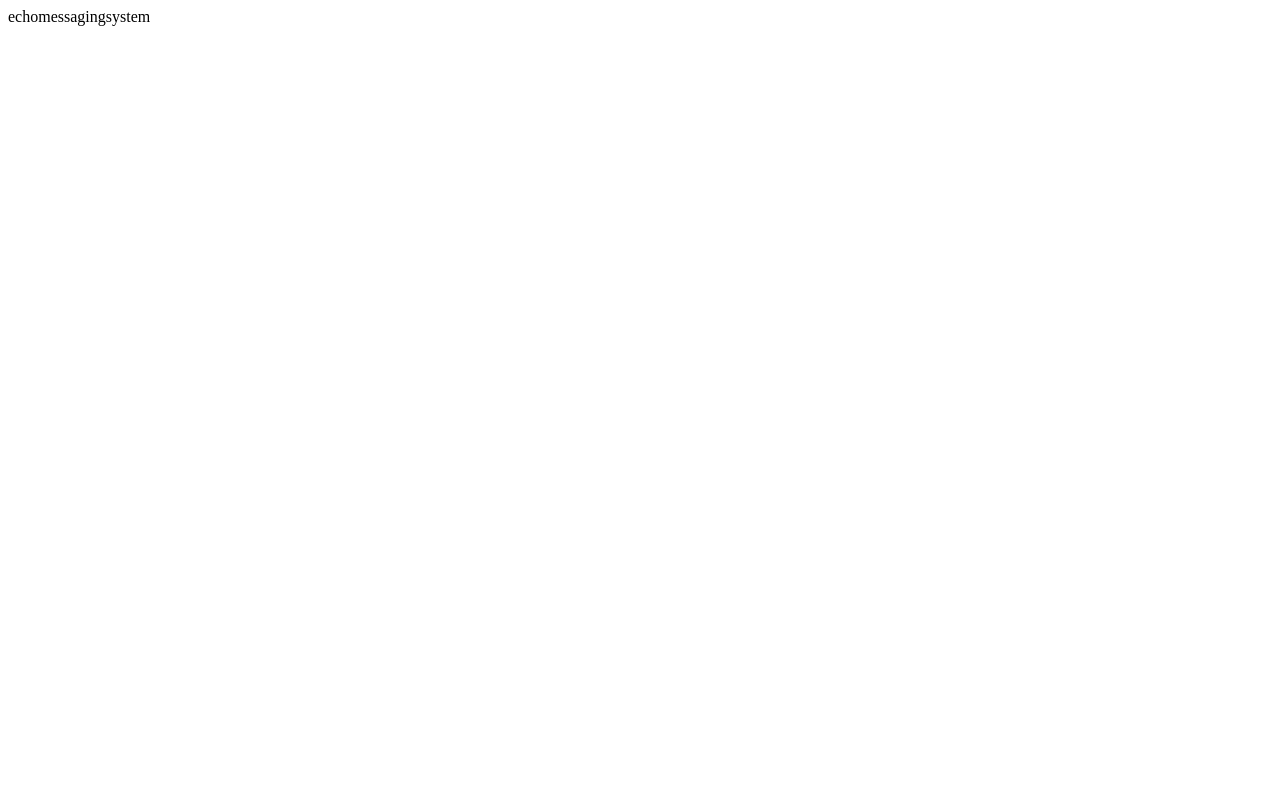
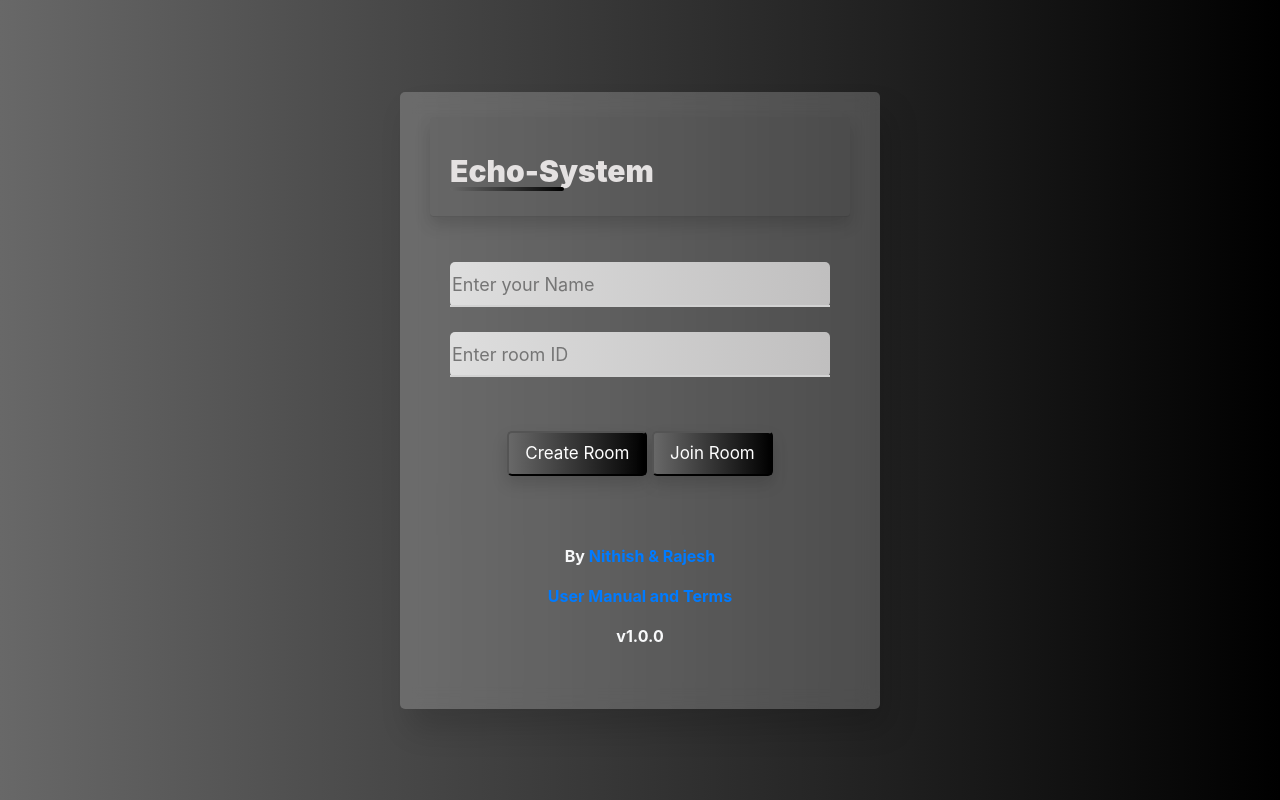
Before and after one commit to echomessagingsystem/echomessagingsystem.github.io, a plain HTML site: page index.html in a window 1280 px wide. Drawn offline with nearby package versions, Linux system fonts and the light colour scheme.

Commit message:
Update index.html

```diff
--- a/index.html
+++ b/index.html
@@ -1 +1,65 @@
-echomessagingsystem
+<!DOCTYPE html>
+<html lang="en">
+<head>
+  <meta charset="UTF-8">
+  <link rel="stylesheet" href="https://cdnjs.cloudflare.com/ajax/libs/font-awesome/6.0.0-beta3/css/all.min.css">
+  <link rel="stylesheet" href="https://cdnjs.cloudflare.com/ajax/libs/font-awesome/4.7.0/css/font-awesome.min.css">
+  <link rel="stylesheet" href="https://stackpath.bootstrapcdn.com/bootstrap/4.5.2/css/bootstrap.min.css">
+  <meta name="viewport" content="width=device-width, initial-scale=1.0">
+  <link rel="stylesheet" href="./asset/css/RoomControl.css">
+  <link rel="icon" type="image/png" href="/asset/image/eg.png">
+  <title>Echo-Globe</title>
+    <meta name="description" content="Echo-Globe is a web-based chat application that allows you to create and join chat rooms to exchange text messages, photos, videos, and files in real-time. Your privacy and security are our top priority.">
+    <meta name="keywords" content="Echo-Globe, Secure Chat, Anonymous Chat, Real-Time Communication, Privacy, Messaging, File Sharing">
+    <meta name="author" content="INNAK">
+</head>
+<body>
+    <div class="body" >
+        <div class="container">
+            <div class="connection">
+                <div class="box">
+                  <div class="card-header rounded shadow">
+                    <div class="title">Echo-System</div>
+                  </div>
+                  <div class="card-body">
+                    <div>
+                        <div id="notification" class="notes d-none" role="alert"></div>
+                    </div>
+                    <div>
+                      <div class="row">
+                        <div class="col-md-12">
+                          <div class="input-box">
+                            <input id="name" type="text"  placeholder="Enter your Name" required>
+                            <div class="underline"></div>
+                          </div>
+                        </div>
+                        <div class="col-md-12">
+                            <div class="input-box">
+                              <input id="roomID" type="text"  placeholder="Enter room ID" required>
+                              <div class="underline"></div>
+                            </div>
+                          </div>
+                        <div class="col-md-12 mt-1">
+                          <div class="input-box button text-center">
+                            <button class="createroom  btn-lg  shadow"  id="createbtn">Create Room</button>
+                            <button class="joinerroom  btn-lg shadow"  id="joinbtm">Join Room</button>
+                          </div>
+                        </div>
+                        <div class="col-md-12 mt-5">
+                            <div class="text-center text-light">
+                                <b> By<a href="https://instagram.com/innak_official/" target="_blank" class="link"> Nithish & Rajesh</a></p>
+                              <p><a href="https://echoglobe.github.io/user-manual/" target="_blank" class="link">User Manual and Terms </a></p>
+                              <p class="text-centre">v1.0.0 </p>
+                            </div>
+                        </div>
+                      </div>
+                    </div>
+                  </div>
+                </div>
+              </div>
+            </div>
+          </div>
+  <script src="https://cdn.jsdelivr.net/npm/simple-peer/simplepeer.min.js"></script>
+  <script src="./asset/js/RoomControl.js" type="module"> </script>
+</body>
+</html>
```
